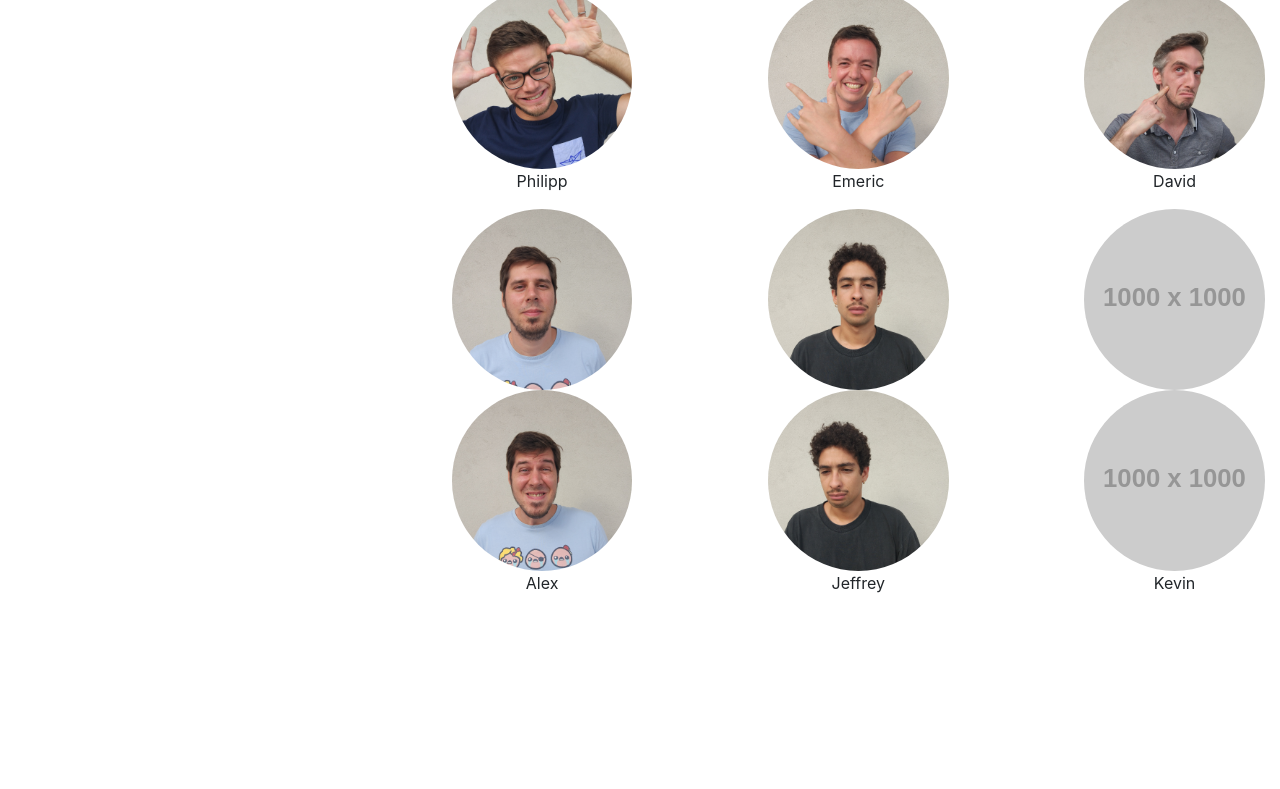
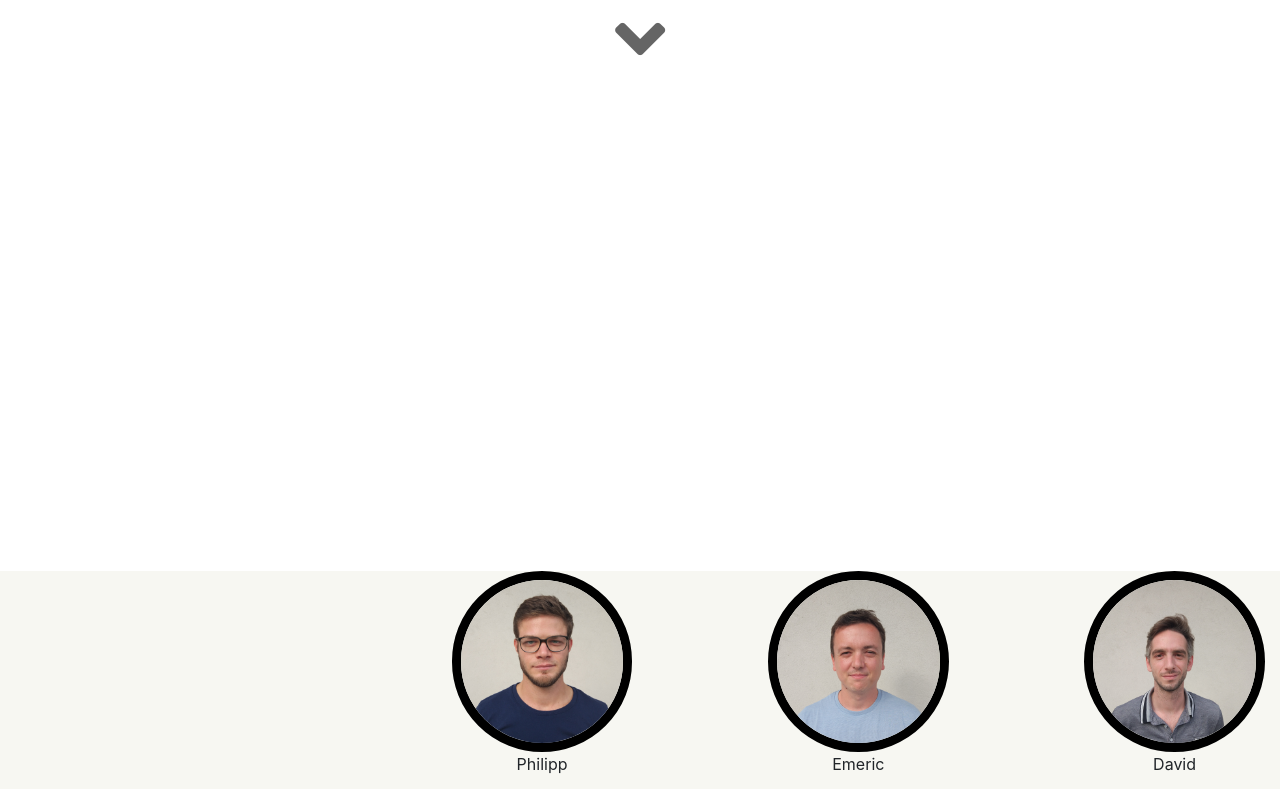
Before and after one commit to DevEmeric/WCS-Proj1-grp4, a plain HTML site: page indexEm.html in a window 1280 px wide. Shown: the part 493-1282 px from the top of the page. Before the commit the page ends 1104 px from the top, so only its background shows below. Drawn offline with nearby package versions, Linux system fonts and the light colour scheme; placeholder pictures from the web are drawn by us.

Commit message:
Update indexEm.html

```diff
--- a/indexEm.html
+++ b/indexEm.html
@@ -13,7 +13,7 @@
     <link rel="stylesheet" href="https://stackpath.bootstrapcdn.com/bootstrap/4.1.3/css/bootstrap.min.css" integrity="sha384MCw98/SFnGE8fJT3GXwEOngsV7Zt27NXFoaoApmYm81iuXoPkFOJwJ8ERdknLPMO" crossorigin="anonymous">
     <!-- rajout du framework jquery -->
     <script src="https://code.jquery.com/jquery-3.3.1.min.js"></script>
-    <link rel="stylesheet" href="style.css">
+    <link rel="stylesheet" href="styleEm.css">
 
 </head>
 
```
